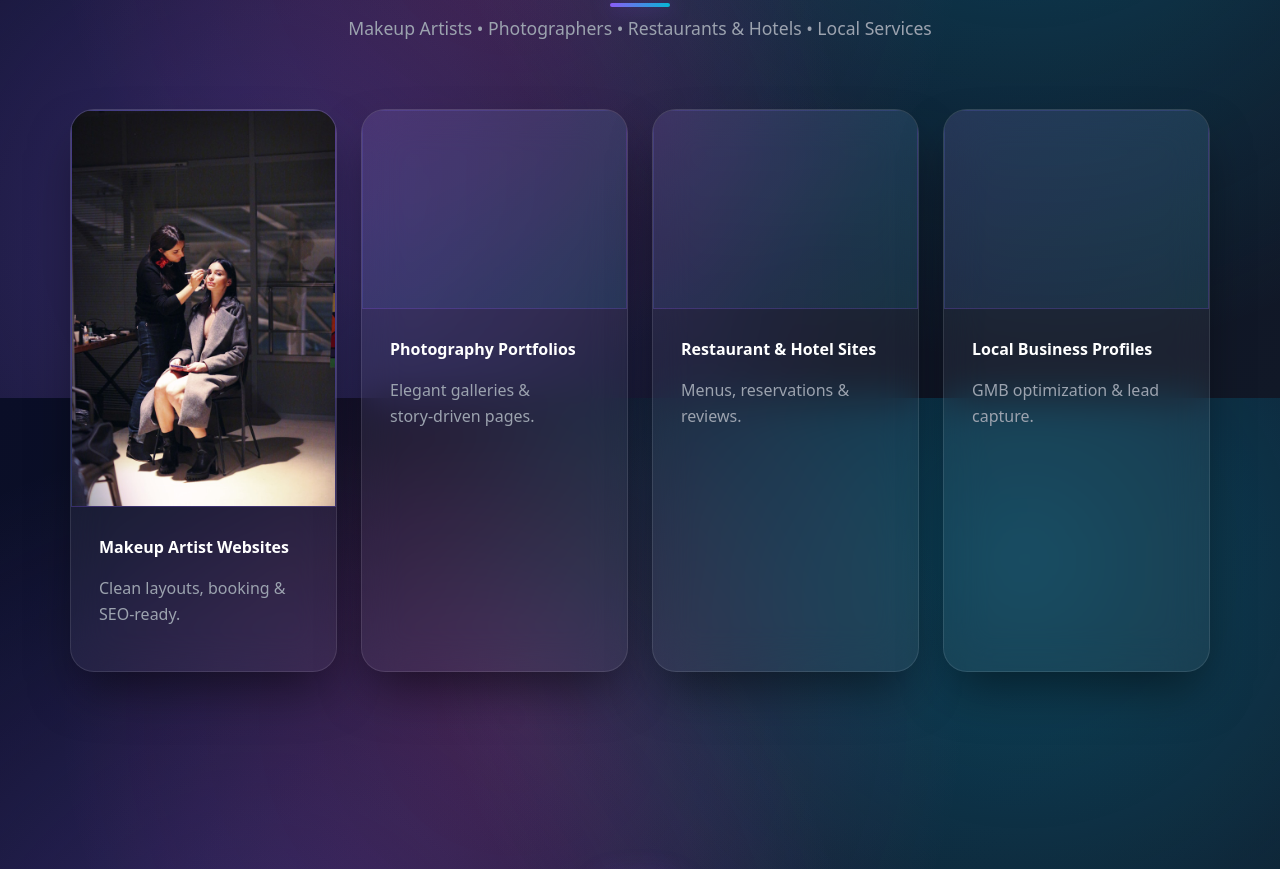
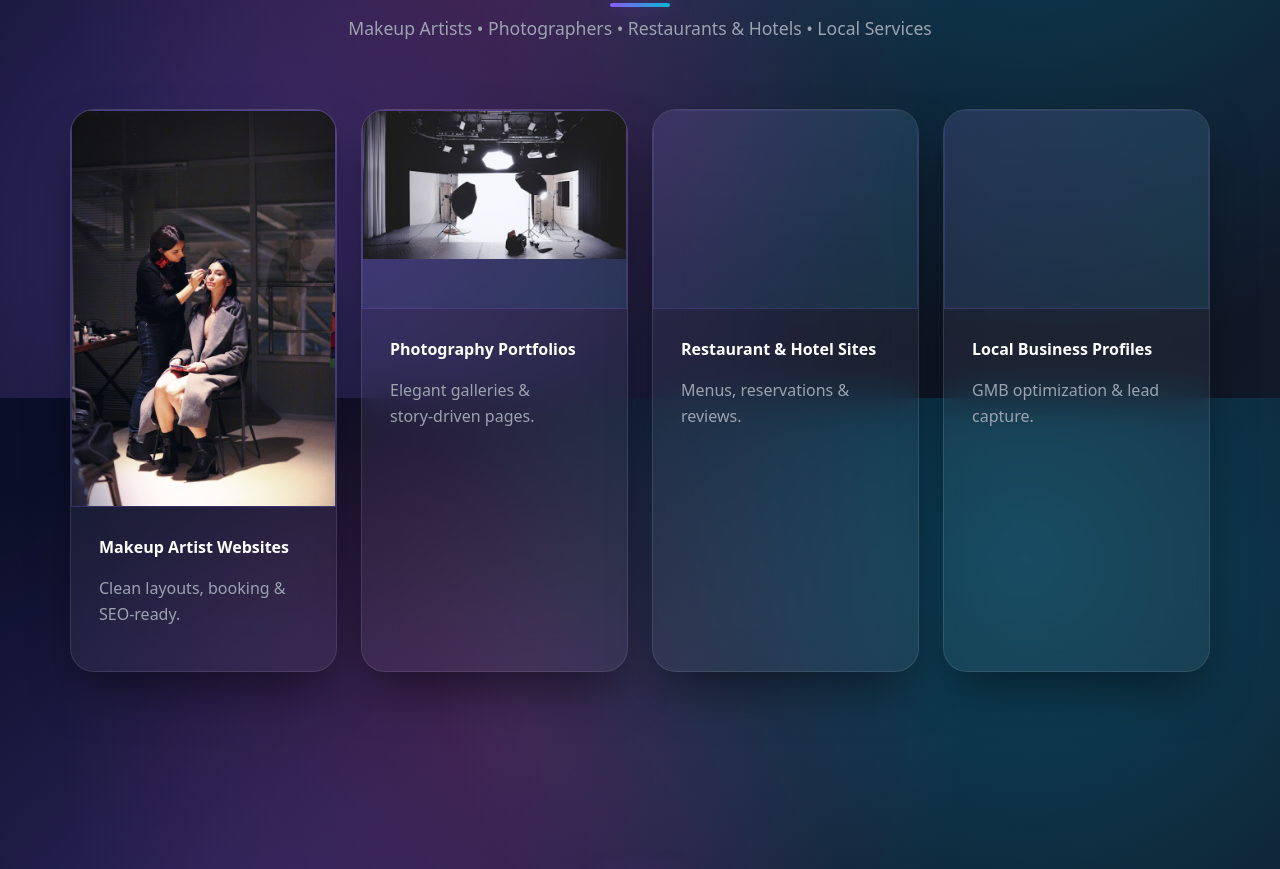
Before and after one commit to shreyanshsites-shaper/.dev, a plain HTML site: page index.html in a window 1280 px wide. Shown: the part 3602-4471 px from the top of the page. Drawn offline with Linux system fonts and the light colour scheme.

Commit message:
Update index.html

```diff
--- a/index.html
+++ b/index.html
@@ -687,12 +687,14 @@
             <div class="grid-4">
                 <div class="card reveal hover-pop">
                      <div class="thumb">
-            <img src="/makeup.jpg" alt="Makeup Artist Websites">
+            <img src="./makeup.jpg" alt="Makeup Artist Websites">
         </div>
                     <div class="pad"><strong>Makeup Artist Websites</strong><p class="muted">Clean layouts, booking &amp; SEO‑ready.</p></div>
                 </div>
                 <div class="card reveal hover-pop">
-                    <div class="thumb"></div>
+<div class="thumb">
+            <img src="photography.jpg" alt="Makeup Artist Websites">
+        </div>
                     <div class="pad"><strong>Photography Portfolios</strong><p class="muted">Elegant galleries &amp; story‑driven pages.</p></div>
                 </div>
                 <div class="card reveal hover-pop">
```
